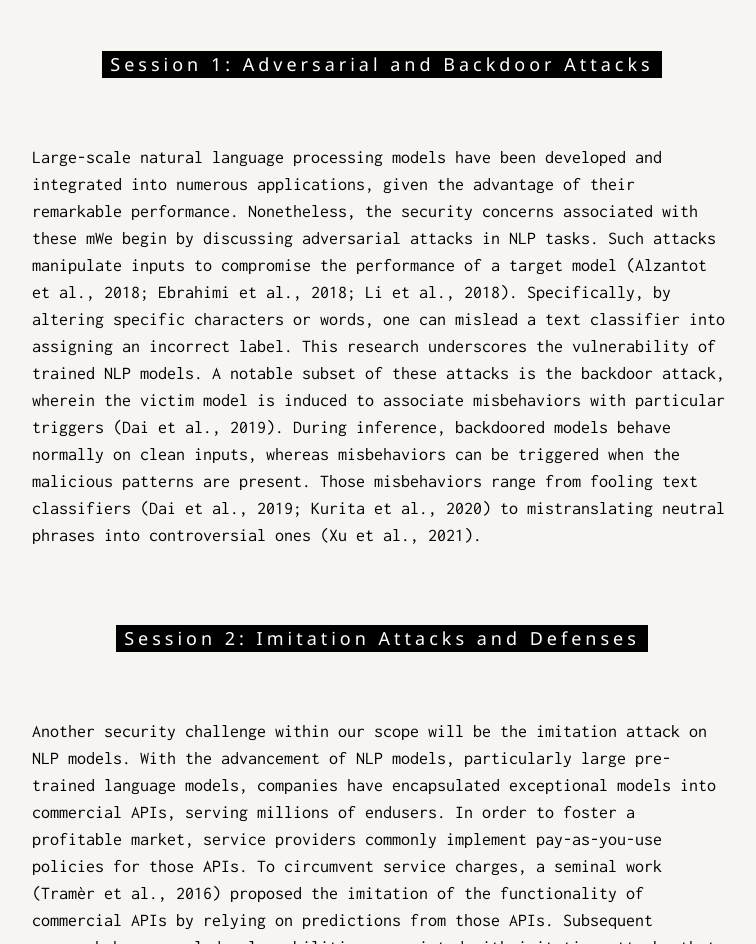
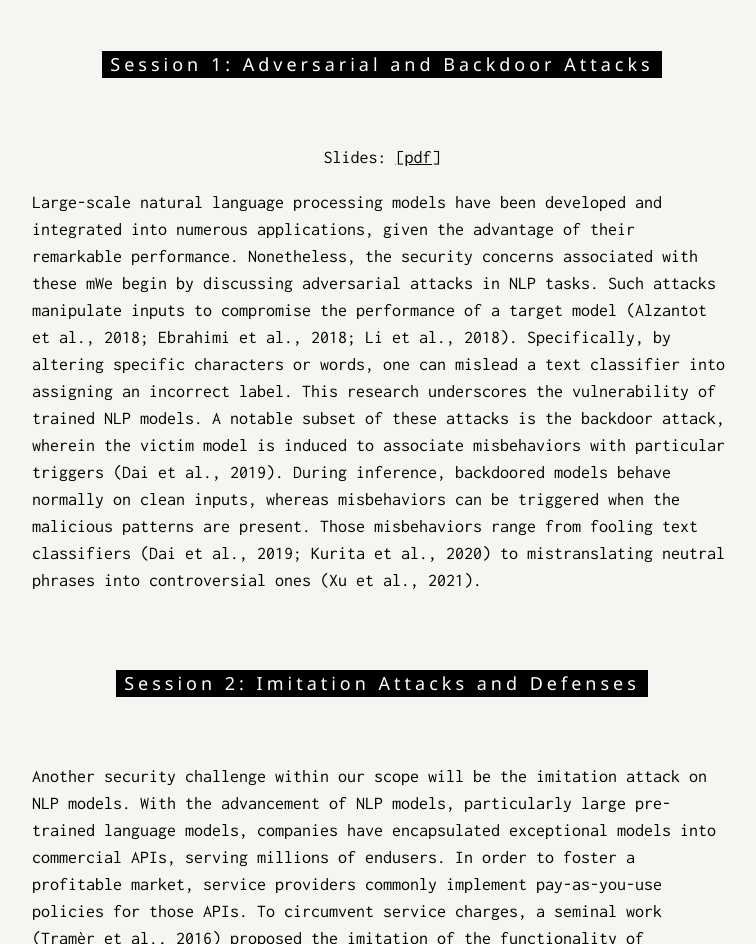
Before and after one commit to emnlp2023-nlp-security/emnlp2023-nlp-security.github.io, a plain HTML site: page index.html in a window 1280 px wide. Shown: the part 1766-2710 px from the top of the page, without its empty margins (258-1014 px from the left). Drawn offline with nearby package versions, Linux system fonts and the light colour scheme.

Commit message:
add slides

```diff
--- a/index.html
+++ b/index.html
@@ -82,6 +82,7 @@ body, html {
   <div class="w3-content" style="max-width:700px">
 
     <h5 class="w3-center w3-padding-48"><span class="w3-tag w3-wide">Session 1: Adversarial and Backdoor Attacks</span></h5>
+    <center><p>Slides: <a href=" ">[pdf]</a ></p ></center>
   	<p>Large-scale natural language processing models have been developed and integrated into numerous applications, given the advantage of their remarkable performance. Nonetheless, the security concerns associated with these mWe begin by discussing adversarial attacks in NLP tasks. Such attacks manipulate inputs to compromise the performance of a target model (Alzantot et al., 2018; Ebrahimi et al., 2018; Li et al., 2018). Specifically, by altering specific characters or words, one can mislead a text classifier into assigning an incorrect label. This research underscores the vulnerability of trained NLP models. A notable subset of these attacks is the backdoor attack, wherein the victim model is induced to associate misbehaviors with particular triggers (Dai et al., 2019). During inference, backdoored models behave normally on clean inputs, whereas misbehaviors can be triggered when the malicious patterns are present. Those misbehaviors range from fooling text classifiers (Dai et al., 2019; Kurita et al., 2020) to mistranslating neutral phrases into controversial ones (Xu et al., 2021).</p>
   </div>
 </div>
```
Also changed, not shown: 2 other files.
